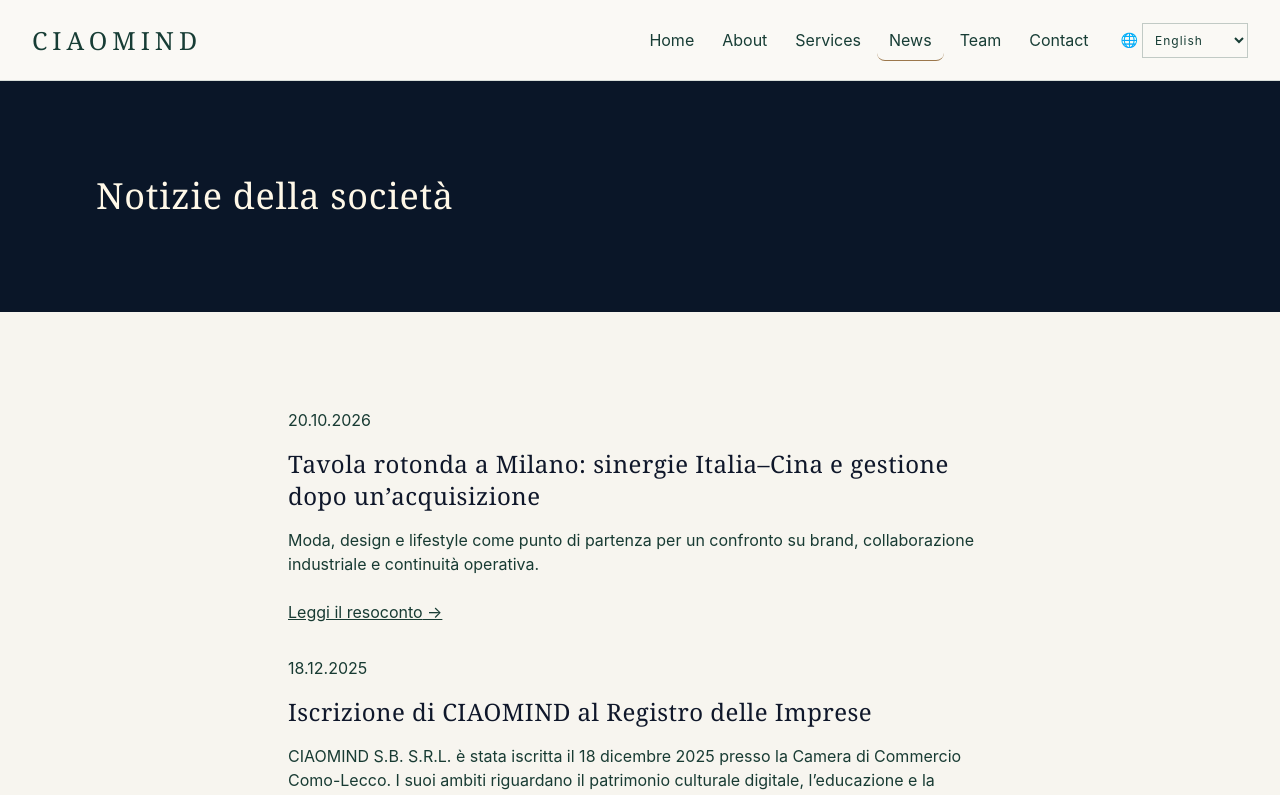
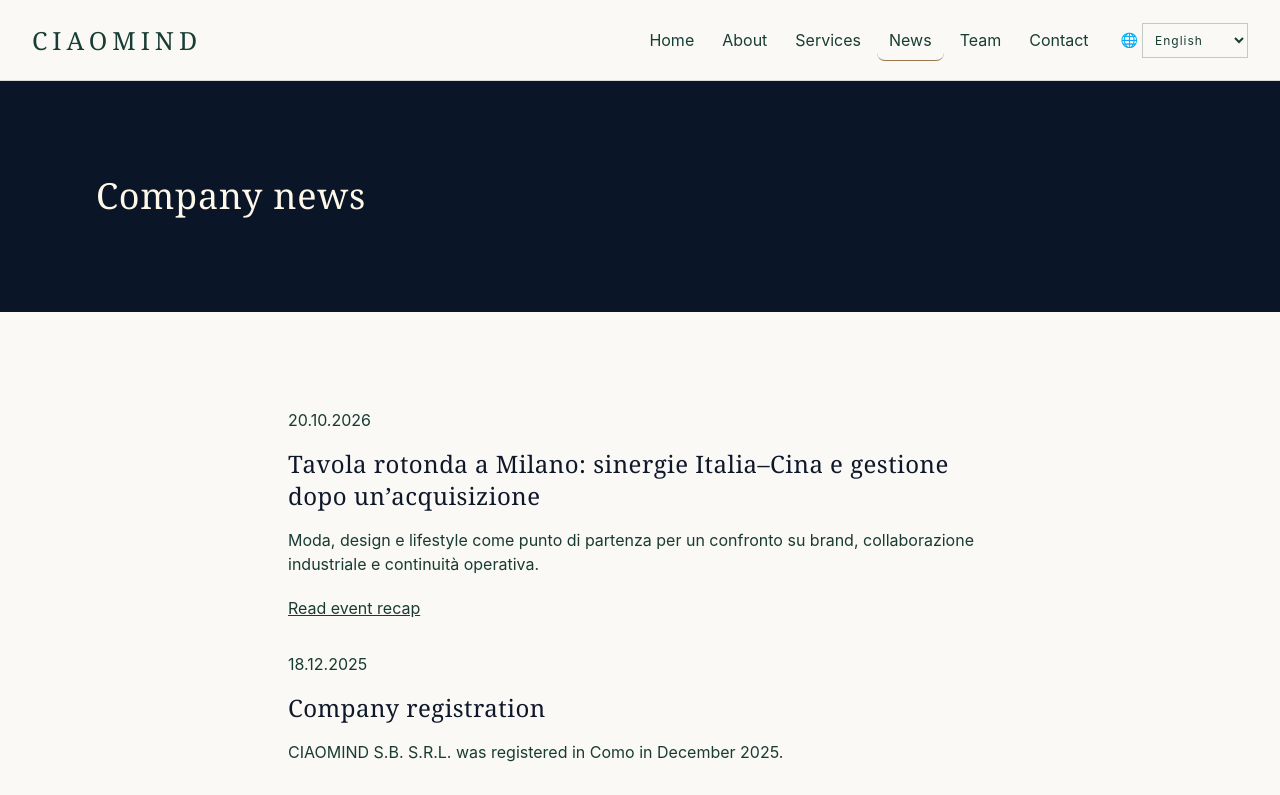
Before and after one commit to utopia013-droid/ciaomind-website, a Next.js app: page /en/news/ in a window 1280 px wide. Shown: the top 795 px of the page. Built offline with nearby package versions, Linux system fonts and the light colour scheme.

Commit message:
Localize news inner page for six additional languages

```diff
--- a/app/[lang]/news/page.tsx
+++ b/app/[lang]/news/page.tsx
@@ -1,8 +1,11 @@
+import { innerPageLocales } from '@/data/inner-page-locales';
 import Link from 'next/link';
 import { roundtable } from '@/data/milan-roundtable';
 export default function NewsPage({ params: { lang } }: { params: { lang: string } }) {
  const zh = lang === 'zh';
  const c = roundtable[zh ? 'zh' : 'it'];
+const localized = innerPageLocales[lang as keyof typeof innerPageLocales]?.news;
+ if(localized) return <><section className="section bg-primary-navy text-white"><div className="container-modern"><h1 className="text-4xl text-white">{localized[0]}</h1></div></section><section className="section bg-white"><div className="container-modern max-w-3xl space-y-8"><article className="card"><time dateTime={roundtable.published}>20.10.2026</time><h2 className="text-2xl my-4"><Link href={`/${lang}/news/${roundtable.slug}/`}>{c.title}</Link></h2><p>{c.summary}</p><Link className="underline mt-5 inline-block" href={`/${lang}/news/${roundtable.slug}/`}>{localized[1]}</Link></article><article className="card"><time dateTime="2025-12-18">18.12.2025</time><h2 className="text-2xl my-4">{localized[2]}</h2><p>{localized[3]}</p></article></div></section></>;
  return <><section className="section bg-primary-navy text-white"><div className="container-modern"><h1 className="text-4xl text-white">{zh ? '公司动态' : 'Notizie della società'}</h1></div></section>
  <section className="section"><div className="container-modern max-w-3xl space-y-8"><article className="card"><time dateTime={roundtable.published}>20.10.2026</time><h2 className="text-2xl my-4"><Link href={`/${lang}/news/${roundtable.slug}/`}>{c.title}</Link></h2><p>{c.summary}</p><Link className="inline-block underline mt-6" href={`/${lang}/news/${roundtable.slug}/`}>{zh ? '阅读活动回顾' : 'Leggi il resoconto'} →</Link></article><article className="card"><time dateTime="2025-12-18">18.12.2025</time><h2 className="text-2xl my-4">{zh ? 'CIAOMIND完成公司登记' : 'Iscrizione di CIAOMIND al Registro delle Imprese'}</h2><p>{zh ? 'CIAOMIND S.B. S.R.L.于2025年12月18日在Como-Lecco商会完成登记，关注文化遗产数字化、教育与中意文化合作。' : 'CIAOMIND S.B. S.R.L. è stata iscritta il 18 dicembre 2025 presso la Camera di Commercio Como-Lecco. I suoi ambiti riguardano il patrimonio culturale digitale, l’educazione e la cooperazione tra Italia e Cina.'}</p><Link className="inline-block underline mt-6" href={`/${lang}/about/`}>{zh ? '了解公司' : 'Scopri la società'}</Link></article></div></section></>;
 }
```
